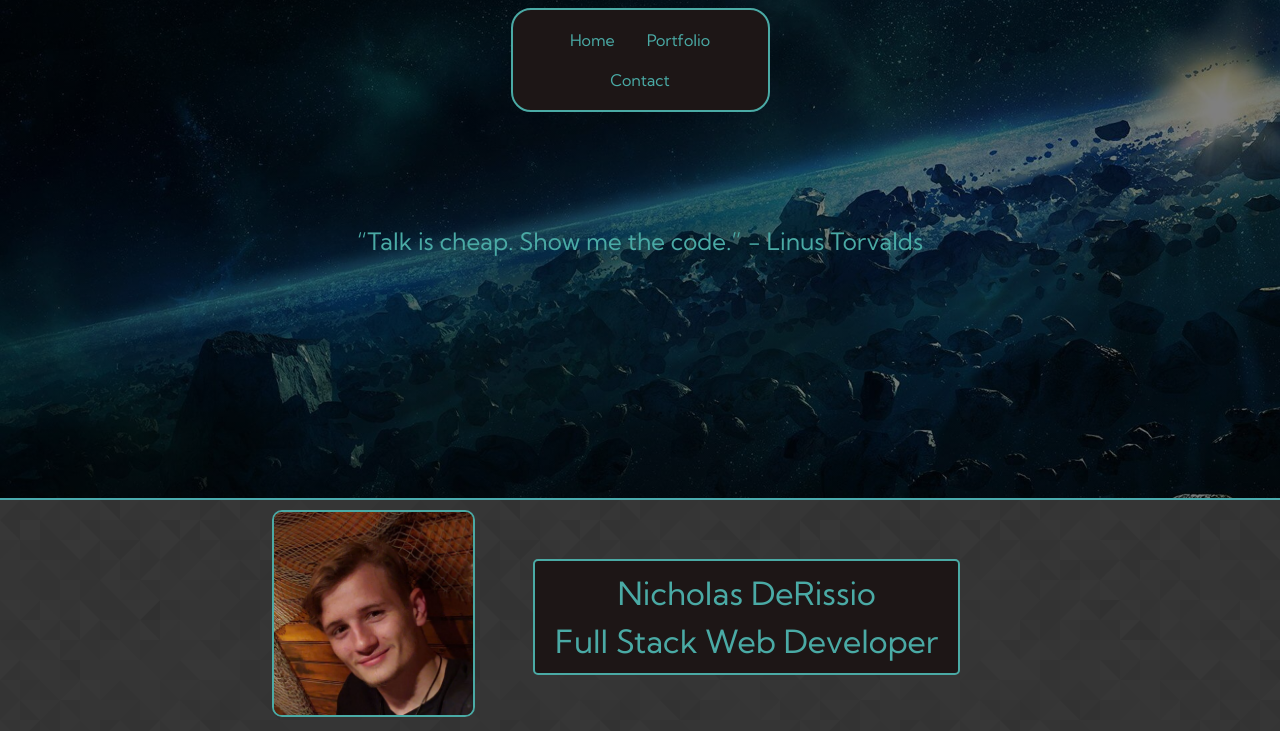
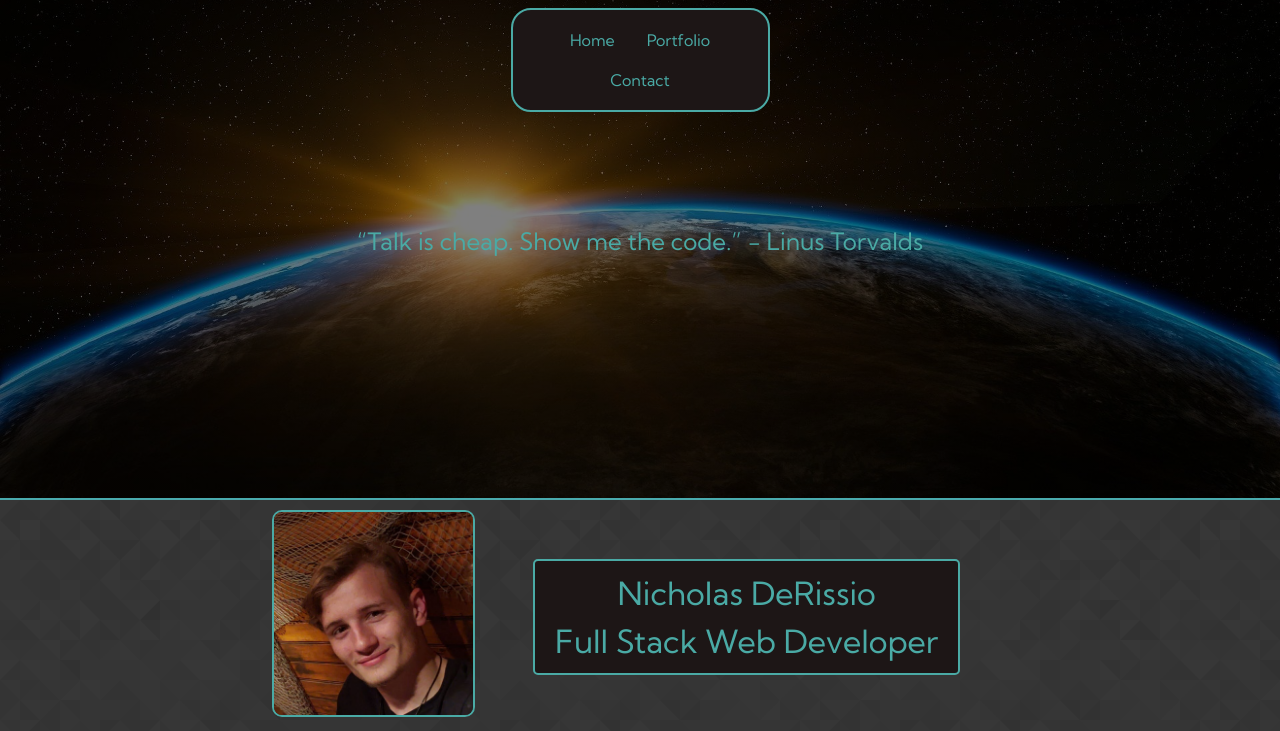
Before and after one commit to KantKontrol/React-Portfolio, a React (Create React App) app: page / in a window 1280 px wide. Shown: the top 731 px of the page. Built offline with nearby package versions, Linux system fonts and the light colour scheme.

Commit message:
updated hero image

```diff
--- a/src/components/Contact/index.js
+++ b/src/components/Contact/index.js
@@ -7,7 +7,7 @@ function Contact() {
 
     return (
         <div>
-            <HeroImage image="./images/space2.jpg" randomQuote={true} animate={true}/>
+            <HeroImage image="./images/space5.jpg" randomQuote={true} animate={true}/>
 
             <ContentArea>
                 <div className="row mb-2">
--- a/src/components/Home/index.js
+++ b/src/components/Home/index.js
@@ -14,7 +14,7 @@ function Home() {
 
     return (
         <div>
-            <HeroImage image="./images/space2.jpg" randomQuote={true} animate={true}/>
+            <HeroImage image="./images/space5.jpg" randomQuote={true} animate={true}/>
             <ContentArea>
                 <div className="row mb-2">
 
```
Also changed, not shown: public/images/space5.jpg.
